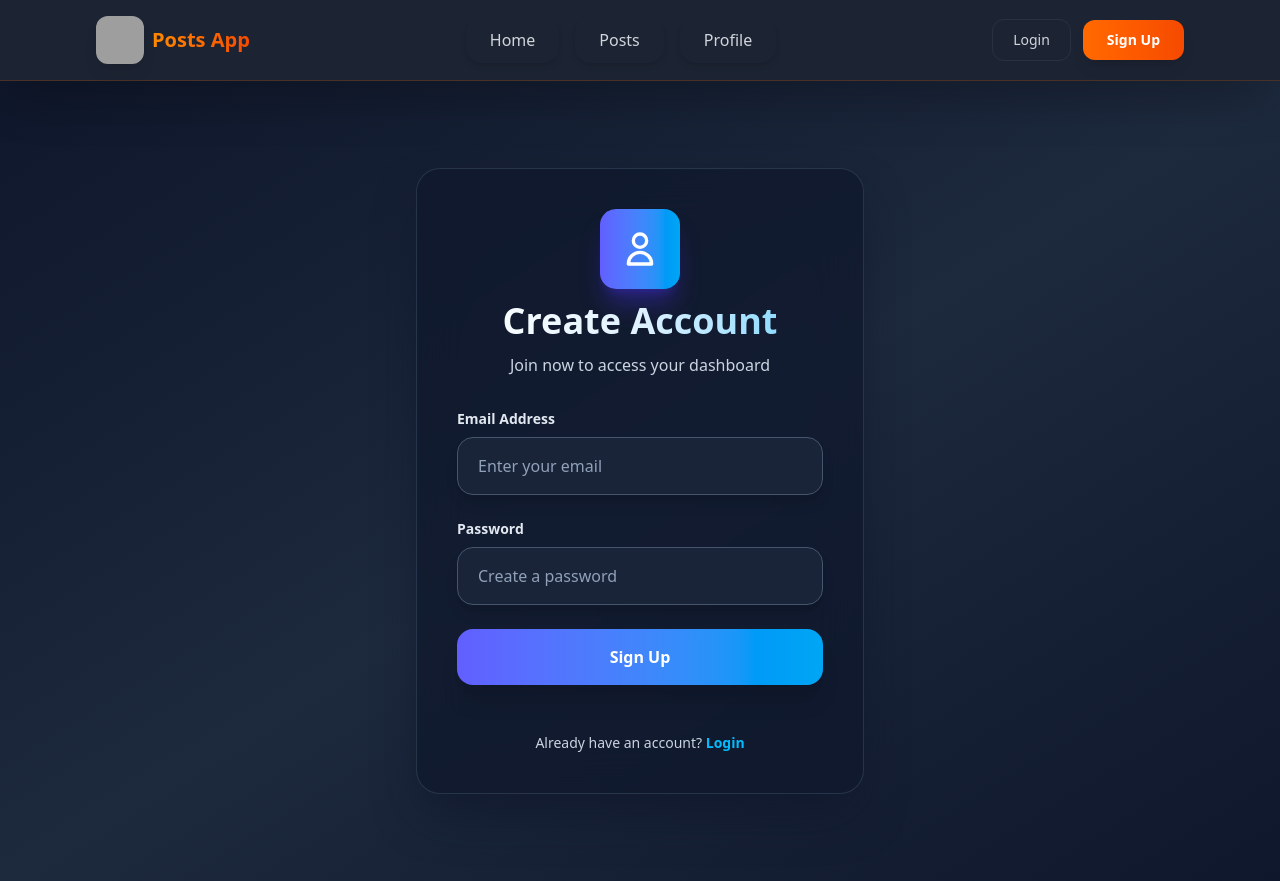
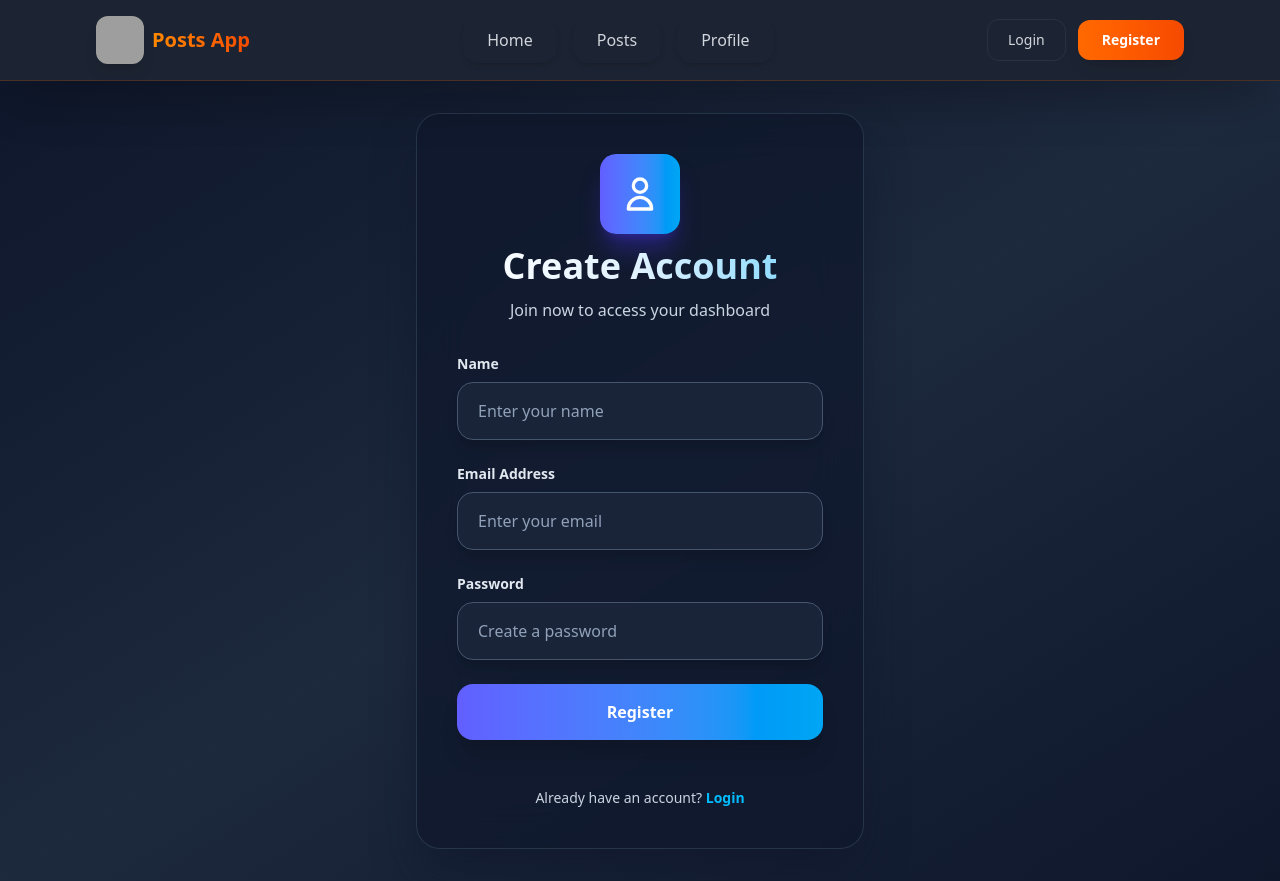
Before and after one commit to nagajayasree/posts-app, a React (Vite) app: page /Register in a window 1280 px wide. Built offline with nearby package versions, Linux system fonts and the light colour scheme; no server answers; grey boxes are pictures that could not be loaded; a web font is replaced by a local one.

Commit message:
authContext

```diff
--- a/src/App.jsx
+++ b/src/App.jsx
@@ -1,10 +1,12 @@
-import React from 'react';
-// import './App.css'
+// import './App.css';
+import { useAuth } from './context/auth-Context/auth-context.jsx';
 
 function App() {
+  const { user } = useAuth();
+
   return (
     <div>
-      <h3>Home page</h3>
+      <h3>Welcome {user?.displayName}!</h3>
     </div>
   );
 }
--- a/src/auth/Login.jsx
+++ b/src/auth/Login.jsx
@@ -1,35 +1,27 @@
 import { useState } from 'react';
 import { useNavigate, NavLink } from 'react-router';
-import { getAuth, signInWithEmailAndPassword } from 'firebase/auth';
-import app from '../firebase/index.jsx';
-
-const auth = getAuth(app);
+import { useAuth } from '../context/auth-Context/auth-context';
 
 export default function Login() {
+  const { login } = useAuth();
+
   const navigate = useNavigate();
 
   const [email, setEmail] = useState('');
   const [password, setPassword] = useState('');
   const [loading, setLoading] = useState(false);
   const [message, setMessage] = useState('');
-  const [status, setStatus] = useState(false);
 
   const onSubmit = async (e) => {
     e.preventDefault();
     setLoading(true);
     try {
-      await signInWithEmailAndPassword(auth, email, password);
-      setStatus(true);
-      setMessage('Logged in successfully!');
-      setEmail('');
-      setPassword('');
+      setMessage('');
+      await login(email, password);
       navigate('/');
     } catch (err) {
-      setStatus(false);
-      setMessage('Incorrect email or password!');
+      setMessage('Failed to log in');
       console.error(err);
-    } finally {
-      setLoading(false);
     }
   };
 
@@ -39,14 +31,13 @@ export default function Login() {
         {/* Header */}
         <div className="text-center space-y-4">
           {/* Status Message */}
-          {status === true ? (
-            <div className="font-semibold text-green-400 transition-colors">
+
+          {message !== '' ? (
+            <div className="font-semibold text-red-400 transition-colors">
               {message}
             </div>
           ) : (
-            <div className="font-semibold text-red-400 transition-colors duration-200">
-              {message}
-            </div>
+            ''
           )}
 
           <div className="w-20 h-20 mx-auto bg-gradient-to-r from-indigo-500 to-sky-500 rounded-2xl flex items-center justify-center shadow-xl shadow-indigo-700/40">
--- /dev/null
+++ b/src/auth/Logout.jsx
@@ -0,0 +1,19 @@
+import { useNavigate } from 'react-router';
+import { useAuth } from '../context/auth-Context/auth-context';
+
+export default function LogOut() {
+  const { logout } = useAuth();
+  const navigate = useNavigate();
+
+  return (
+    <button
+      className="px-5 py-2.5 text-sm font-medium text-gray-300 hover:text-white hover:bg-orange-500/30 rounded-xl transition-all duration-300 border border-gray-700/50 hover:border-orange-500/50"
+      onClick={() => {
+        logout;
+        navigate('/login');
+      }}
+    >
+      Log Out
+    </button>
+  );
+}
--- a/src/auth/Register.jsx
+++ b/src/auth/Register.jsx
@@ -1,12 +1,13 @@
 import { useState } from 'react';
 import { useNavigate, NavLink } from 'react-router';
-import { getAuth, createUserWithEmailAndPassword } from 'firebase/auth';
-import app from '../firebase/index.jsx';
-
-const auth = getAuth(app);
+import { useAuth } from '../context/auth-Context/auth-context.jsx';
 
 export default function Register() {
+  const { register } = useAuth();
+
   const navigate = useNavigate();
+
+  const [name, setName] = useState('');
   const [email, setEmail] = useState('');
   const [password, setPassword] = useState('');
   const [loading, setLoading] = useState(false);
@@ -18,10 +19,8 @@ export default function Register() {
     setError('');
 
     try {
-      await createUserWithEmailAndPassword(auth, email, password);
+      await register(name, email, password);
       alert('Account created successfully!');
-      setEmail('');
-      setPassword('');
       navigate('/login');
     } catch (err) {
       console.error(err);
@@ -61,6 +60,26 @@ export default function Register() {
 
         {/* Form */}
         <form onSubmit={onSubmit} className="space-y-6">
+          {/* Full Name */}
+          <div className="space-y-2">
+            <label
+              htmlFor="name"
+              className="block text-sm font-semibold text-slate-200"
+            >
+              Name
+            </label>
+            <input
+              id="name"
+              type="text"
+              value={name}
+              onChange={(e) => setName(e.target.value)}
+              required
+              placeholder="Enter your name"
+              className="w-full px-5 py-4 bg-slate-800/70 border border-slate-600 rounded-2xl text-slate-50 placeholder-slate-400 focus:outline-none focus:ring-2 focus:ring-sky-500 focus:border-transparent transition-all duration-300 shadow-lg hover:shadow-xl hover:border-sky-500/60"
+              disabled={loading}
+            />
+          </div>
+
           {/* Email */}
           <div className="space-y-2">
             <label
@@ -135,7 +154,7 @@ export default function Register() {
                 Creating account...
               </span>
             ) : (
-              'Sign Up'
+              'Register'
             )}
           </button>
         </form>
--- a/src/components/Navbar.jsx
+++ b/src/components/Navbar.jsx
@@ -1,7 +1,10 @@
 import React, { useState } from 'react';
 import { NavLink } from 'react-router';
+import LogOut from '../auth/Logout';
+import { useAuth } from '../context/auth-Context/auth-context.jsx';
 
-export default function Navbar() {
+export default function NavBar() {
+  const { user } = useAuth();
   const [isOpen, setIsOpen] = useState(false);
 
   return (
@@ -67,6 +70,9 @@ export default function Navbar() {
             </li>
           </ul>
 
+          {user ? (
+            <LogOut />
+          ) : (
             <div className="hidden lg:flex items-center gap-3">
               <NavLink
                 to="/login"
@@ -78,9 +84,10 @@ export default function Navbar() {
                 to="/register"
                 className="px-6 py-2.5 bg-gradient-to-r from-orange-500 to-orange-600 hover:from-orange-600 hover:to-orange-700 text-white font-semibold text-sm rounded-xl shadow-lg hover:shadow-xl transform hover:-translate-y-1 transition-all duration-300"
               >
-              Sign Up
+                Register
               </NavLink>
             </div>
+          )}
 
           {/* Mobile menu button */}
           <button
--- /dev/null
+++ b/src/context/auth-context/auth-context.jsx
@@ -0,0 +1,61 @@
+import {
+  createContext,
+  useContext,
+  useState,
+  useEffect,
+  useCallback,
+} from 'react';
+
+import {
+  auth,
+  signInWithEmailAndPassword,
+  createUserWithEmailAndPassword,
+  signOut as firebaseSignOut,
+  onAuthStateChanged,
+} from '../../firebase/index-firebase.jsx';
+
+const AuthContext = createContext();
+
+// eslint-disable-next-line react-refresh/only-export-components
+export function useAuth() {
+  const context = useContext(AuthContext);
+  if (!context) {
+    throw new Error('useAuth must be used within an AuthProvider');
+  }
+  return context;
+}
+
+export function AuthProvider({ children }) {
+  const [user, setUser] = useState(null);
+  const [loading, setLoading] = useState(true);
+
+  useEffect(() => {
+    const unsubscribe = onAuthStateChanged(auth, (currentUser) => {
+      setUser(currentUser);
+      setLoading(false);
+    });
+    return unsubscribe;
+  }, []);
+
+  const login = useCallback((email, password) => {
+    return signInWithEmailAndPassword(auth, email, password);
+  }, []);
+
+  const register = useCallback((name, email, password) => {
+    return createUserWithEmailAndPassword(auth, name, email, password);
+  }, []);
+
+  const logout = useCallback(() => {
+    return firebaseSignOut(auth);
+  }, []);
+
+  const value = { user, login, register, logout, loading };
+
+  console.log(user);
+
+  return (
+    <AuthContext.Provider value={value}>
+      {!loading && children}
+    </AuthContext.Provider>
+  );
+}
--- a/src/firebase/index.jsx
+++ b/src/firebase/index-firebase.jsx
@@ -1,5 +1,6 @@
 // Import the functions you need from the SDKs you need
 import { initializeApp } from 'firebase/app';
+import { getAuth, signInWithEmailAndPassword, createUserWithEmailAndPassword, signOut, onAuthStateChanged } from 'firebase/auth';
 
 // TODO: Add SDKs for Firebase products that you want to use
 // https://firebase.google.com/docs/web/setup#available-libraries
@@ -18,5 +19,8 @@ const firebaseConfig = {
 
 // Initialize Firebase
 const app = initializeApp(firebaseConfig);
+export const auth = getAuth(app);
+
+export { signInWithEmailAndPassword, createUserWithEmailAndPassword, signOut, onAuthStateChanged };
 
 export default app;
--- a/src/main.jsx
+++ b/src/main.jsx
@@ -1,19 +1,21 @@
+// import './index.css'
 import { StrictMode } from 'react';
 import { createRoot } from 'react-dom/client';
 import App from './App.jsx';
-// import './index.css'
 import { BrowserRouter, Route, Routes } from 'react-router';
-import Posts from './pages/posts.jsx';
+import Posts from './pages/Posts.jsx';
 import PostDetails from './pages/PostDetails.jsx';
 import Login from './auth/Login.jsx';
 import Register from './auth/Register.jsx';
-import Navbar from './components/Navbar.jsx';
-import Profile from './pages/Profile.jsx';
+import NavBar from './components/NavBar.jsx';
+import Profile from './user/Profile.jsx';
+import { AuthProvider } from './context/auth-Context/auth-context.jsx';
 
 createRoot(document.getElementById('root')).render(
   <StrictMode>
+    <AuthProvider>
       <BrowserRouter>
-      <Navbar />
+        <NavBar />
         <Routes>
           <Route path="/" element={<App />} />
           <Route path="/posts" element={<Posts />} />
@@ -23,5 +25,6 @@ createRoot(document.getElementById('root')).render(
           <Route path="/profile" element={<Profile />} />
         </Routes>
       </BrowserRouter>
-  </StrictMode>
+    </AuthProvider>
+  </StrictMode>,
 );
```
Also changed, not shown: src/user/Profile.jsx (renamed from src/pages/Profile.jsx). Lines whose indentation alone changed are shown as unchanged.
